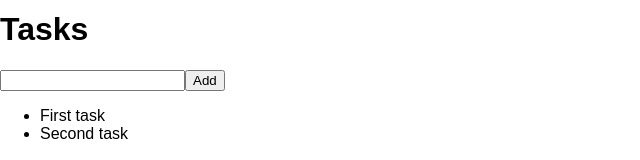
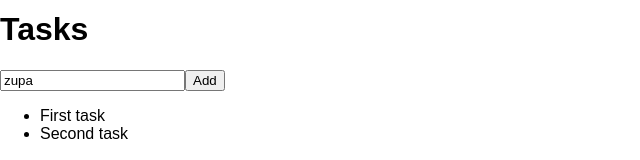
Before and after one commit to agatapiernikowska/react-cwiczenia, a React (Create React App) app: page /tasks in a window 1280 px wide. Shown: the part 214-374 px from the top of the page, without its empty margins (0-640 px from the left). Built offline with nearby package versions, Linux system fonts and the light colour scheme.

Commit message:
Display default state in form +  problem with using input

```diff
--- a/src/TasksView.js
+++ b/src/TasksView.js
@@ -1,6 +1,10 @@
 import React, { Component } from 'react'
 
   class TasksView extends Component {
+
+  state = {
+    taskName: 'zupa'
+  }
 
   handleSubmit  = event => {
     event.preventDefault()
@@ -11,7 +15,9 @@ import React, { Component } from 'react'
             <div>
               <h1>Tasks</h1>
               <form onSubmit={this.handleSubmit}>
-                <input/>
+                <input
+                  value={this.state.taskName}
+                />
                 <button>Add</button>
               </form>
               <ul>
```
